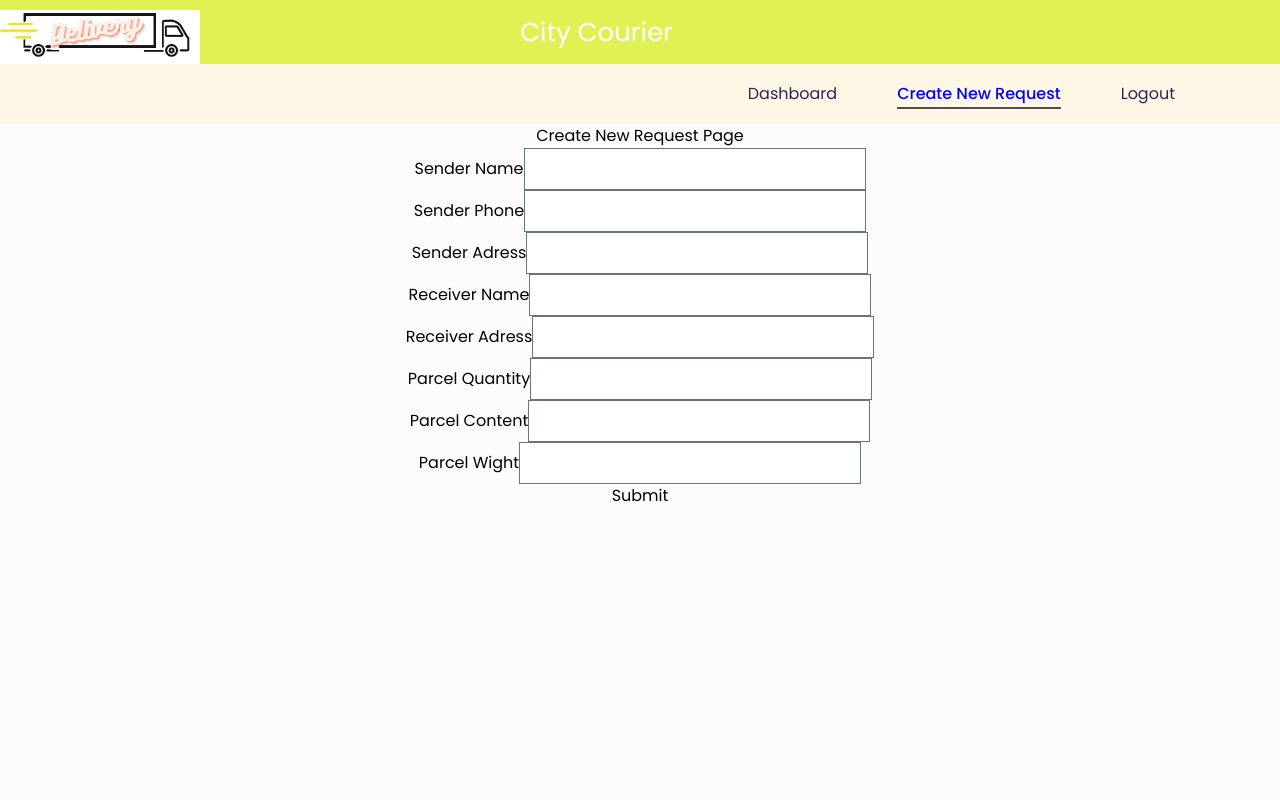
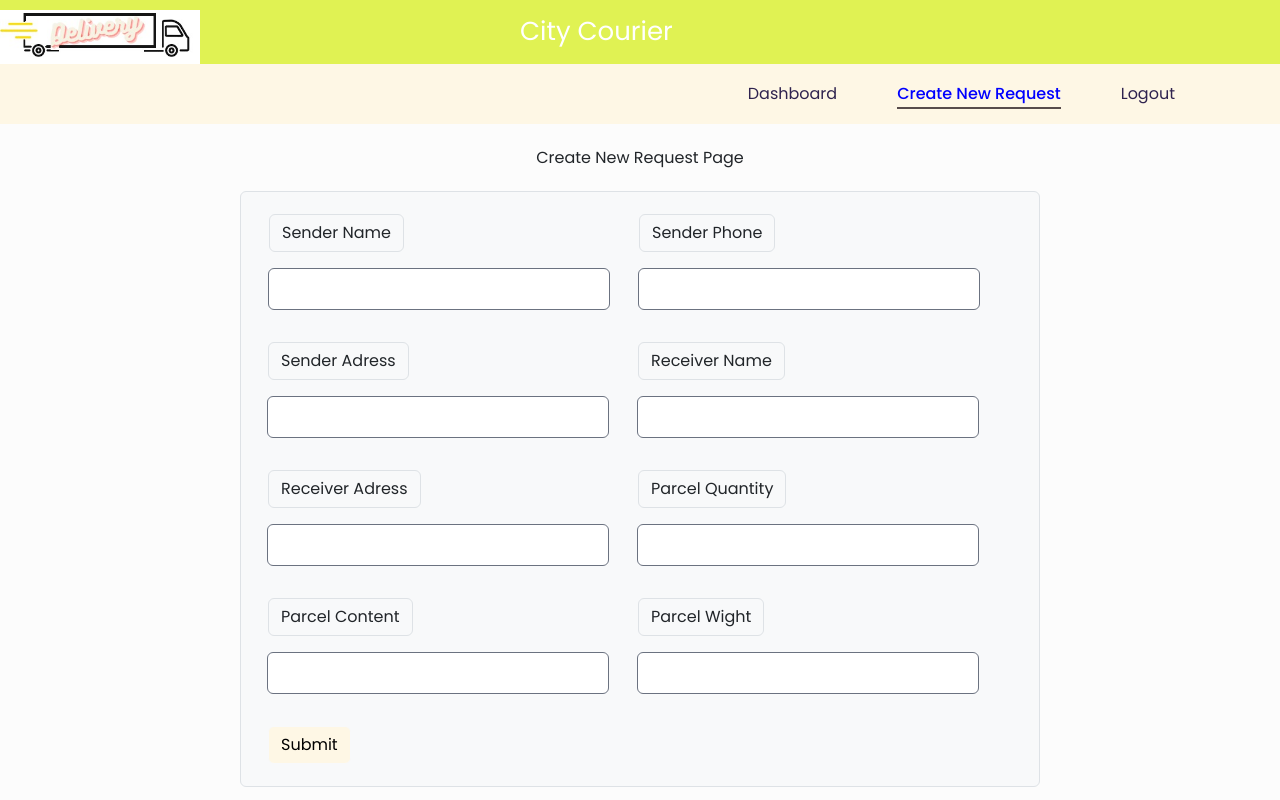
Before and after one commit to ashehata8888/city_courier_frontend, a React (Create React App) app: page /CreateNewRequestPage in a window 1280 px wide. Built offline with nearby package versions, Linux system fonts and the light colour scheme.

Commit message:
adding Bootstrap in CreateNewRequestPage

```diff
--- a/package.json
+++ b/package.json
@@ -10,6 +10,7 @@
     "@testing-library/react": "^13.4.0",
     "@testing-library/user-event": "^13.5.0",
     "autoprefixer": "^10.4.14",
+    "bootstrap": "^5.3.0",
     "postcss": "^8.4.26",
     "postcss-cli": "^10.1.0",
     "prettier": "^3.0.0",
--- a/src/index.js
+++ b/src/index.js
@@ -1,3 +1,4 @@
+import 'bootstrap/dist/css/bootstrap.min.css';
 import React from 'react';
 import ReactDOM from 'react-dom/client';
 import './index.css';
--- a/src/pages/createNewRequest/CreateNewRequestPage.jsx
+++ b/src/pages/createNewRequest/CreateNewRequestPage.jsx
@@ -1,5 +1,6 @@
 import React from "react";
 import Navbar from "../../components/NavBar/NavBar";
+import "bootstrap/dist/css/bootstrap.min.css";
 
 export default function CreateNewRequestPage() {
   const createFormContent = [
@@ -7,73 +8,57 @@ export default function CreateNewRequestPage() {
       label: "Sender Name",
       type: "text",
       name: "Sender Name",
-      labelClassName:
-        "block mb-2 text-sm font-medium text-gray-900 dark:text-white",
-      inputClassName:
-        "bg-gray-50 border border-gray-300 text-gray-900 text-sm rounded-lg focus:ring-blue-500 focus:border-blue-500 block w-full p-2.5 dark:bg-gray-700 dark:border-gray-600 dark:placeholder-gray-400 dark:text-white dark:focus:ring-blue-500 dark:focus:border-blue-500",
+      labelClassName: "input-group-text mb-3 rounded",
+      inputClassName: " mb-3 mr-2 rounded ",
     },
     {
       label: "Sender Phone",
       type: "text",
       name: "Sender Phone",
-      labelClassName:
-        "block mb-2 text-sm font-medium text-gray-900 dark:text-white",
-      inputClassName:
-        "bg-gray-50 border border-gray-300 text-gray-900 text-sm rounded-lg focus:ring-blue-500 focus:border-blue-500 block w-full p-2.5 dark:bg-gray-700 dark:border-gray-600 dark:placeholder-gray-400 dark:text-white dark:focus:ring-blue-500 dark:focus:border-blue-500",
+      labelClassName: "input-group-text mb-3 rounded",
+      inputClassName: " mb-3 mr-2 rounded ",
     },
     {
       label: "Sender Adress",
       type: "text",
       name: "Sender Adress",
-      labelClassName:
-        "block mb-2 text-sm font-medium text-gray-900 dark:text-white",
-      inputClassName:
-        "bg-gray-50 border border-gray-300 text-gray-900 text-sm rounded-lg focus:ring-blue-500 focus:border-blue-500 block w-full p-2.5 dark:bg-gray-700 dark:border-gray-600 dark:placeholder-gray-400 dark:text-white dark:focus:ring-blue-500 dark:focus:border-blue-500",
+      labelClassName: "input-group-text mb-3 rounded",
+      inputClassName: " mb-3 mr-2 rounded ",
     },
     {
       label: "Receiver Name",
       type: "text",
       name: "Receiver Name",
-      labelClassName:
-        "block mb-2 text-sm font-medium text-gray-900 dark:text-white",
-      inputClassName:
-        "bg-gray-50 border border-gray-300 text-gray-900 text-sm rounded-lg focus:ring-blue-500 focus:border-blue-500 block w-full p-2.5 dark:bg-gray-700 dark:border-gray-600 dark:placeholder-gray-400 dark:text-white dark:focus:ring-blue-500 dark:focus:border-blue-500",
+      labelClassName: "input-group-text mb-3 rounded",
+      inputClassName: " mb-3 mr-2 rounded ",
     },
     {
       label: "Receiver Adress",
       type: "text",
       name: "Receiver Adress",
-      labelClassName:
-        "block mb-2 text-sm font-medium text-gray-900 dark:text-white",
-      inputClassName:
-        "bg-gray-50 border border-gray-300 text-gray-900 text-sm rounded-lg focus:ring-blue-500 focus:border-blue-500 block w-full p-2.5 dark:bg-gray-700 dark:border-gray-600 dark:placeholder-gray-400 dark:text-white dark:focus:ring-blue-500 dark:focus:border-blue-500",
+      labelClassName: "input-group-text mb-3 rounded",
+      inputClassName: " mb-3 mr-2 rounded ",
     },
     {
       label: "Parcel Quantity",
       type: "text",
       name: "Parcel Quantity",
-      labelClassName:
-        "block mb-2 text-sm font-medium text-gray-900 dark: text-white",
-      inputClassName:
-        "bg-gray-50 border border-gray-300 text-gray-900 text-sm rounded-lg focus:ring-blue-500 focus:border-blue-500 block w-full p-2.5 dark:bg-gray-700 dark:border-gray-600 dark:placeholder-gray-400 dark:text-white dark:focus:ring-blue-500 dark:focus:border-blue-500",
+      labelClassName: "input-group-text mb-3 rounded",
+      inputClassName: " mb-3 mr-2 rounded ",
     },
     {
       label: "Parcel Content",
       type: "text",
       name: "Parcel Content",
-      labelClassName:
-        "block mb-2 text-sm font-medium text-gray-900 dark: text-white",
-      inputClassName:
-        "bg-gray-50 border border-gray-300 text-gray-900 text-sm rounded-lg focus:ring-blue-500 focus:border-blue-500 block w-full p-2.5 dark:bg-gray-700 dark:border-gray-600 dark:placeholder-gray-400 dark:text-white dark:focus:ring-blue-500 dark:focus:border-blue-500",
+      labelClassName: "input-group-text mb-3 rounded",
+      inputClassName: " mb-3 mr-2 rounded ",
     },
     {
       label: "Parcel Wight",
       type: "text",
       name: "Parcel Wight",
-      labelClassName:
-        "block mb-2 text-sm font-medium text-gray-900 dark:text-white",
-      inputClassName:
-        "bg-gray-50 border border-gray-300 text-gray-900 text-sm rounded-lg focus:ring-blue-500 focus:border-blue-500 block w-full p-2.5 dark:bg-gray-700 dark:border-gray-600 dark:placeholder-gray-400 dark:text-white dark:focus:ring-blue-500 dark:focus:border-blue-500",
+      labelClassName: "input-group-text mb-3 rounded",
+      inputClassName: " mb-3 mr-2 rounded ",
     },
   ];
 
@@ -82,16 +67,28 @@ export default function CreateNewRequestPage() {
   return (
     <>
       <Navbar userDataPrivilege={userDataPrivilege} />
-      <h1 className="text-gray-500"> Create New Request Page</h1>
-      <form>
-        {createFormContent.map((input) => (
-          <div key={input.name} className="mb-12">
-            <label htmlFor={input.name} className={input.labelClassName}>{input.label}</label>
-            <input type={input.type} name={input.name} id={input.name} className="block w-full rounded-md border-0 px-3.5 py-2 text-gray-900 shadow-sm ring-1 ring-inset ring-gray-300 placeholder:text-gray-400 focus:ring-2 focus:ring-inset focus:ring-indigo-600 sm:text-sm sm:leading-6" />
-          </div>
-        ))}
-        <button type="submit" className="className="bg-blue-500 text-white px-4 py-2 rounded-lg>Submit</button>
-      </form>
+      <h1 className="text-gray-500 m-4"> Create New Request Page</h1>
+      <div className="d-flex justify-content-center input-group-text" style={{maxWidth:"100vh", margin: "auto"}}>
+        <form className="input-group m-3">
+          {createFormContent.map((input) => (
+            <div key={input.name} className="input-group mb-3 w-50 ml-3">
+              <label htmlFor={input.name} className={input.labelClassName}>
+                {input.label}
+              </label>
+              <input
+                type={input.type}
+                name={input.name}
+                id={input.name}
+                className={input.inputClassName}
+              />
+              <br></br>
+            </div>
+          ))}
+          <button type="submit" className="btn btn-light rounded" style={{backgroundColor:"#fef7e5"}}>
+            Submit
+          </button>
+        </form>
+      </div>
     </>
   );
 }
```
Also changed, not shown: 1 other file (tests, documents, lock files or other folders).
